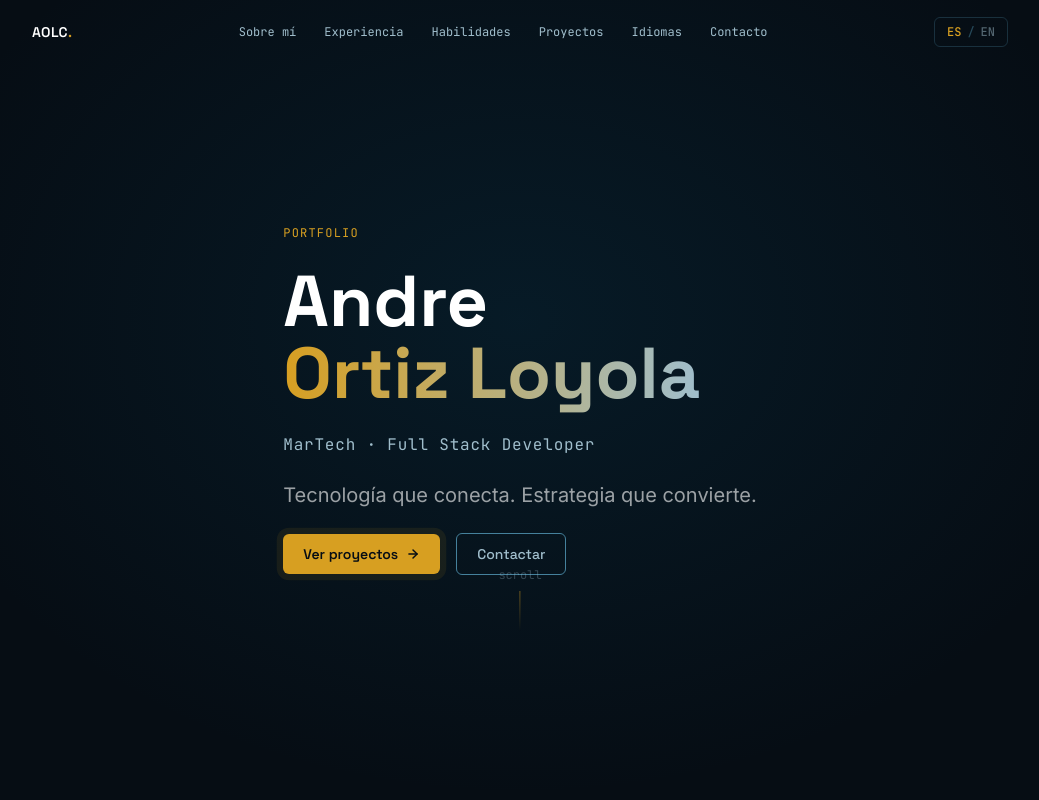
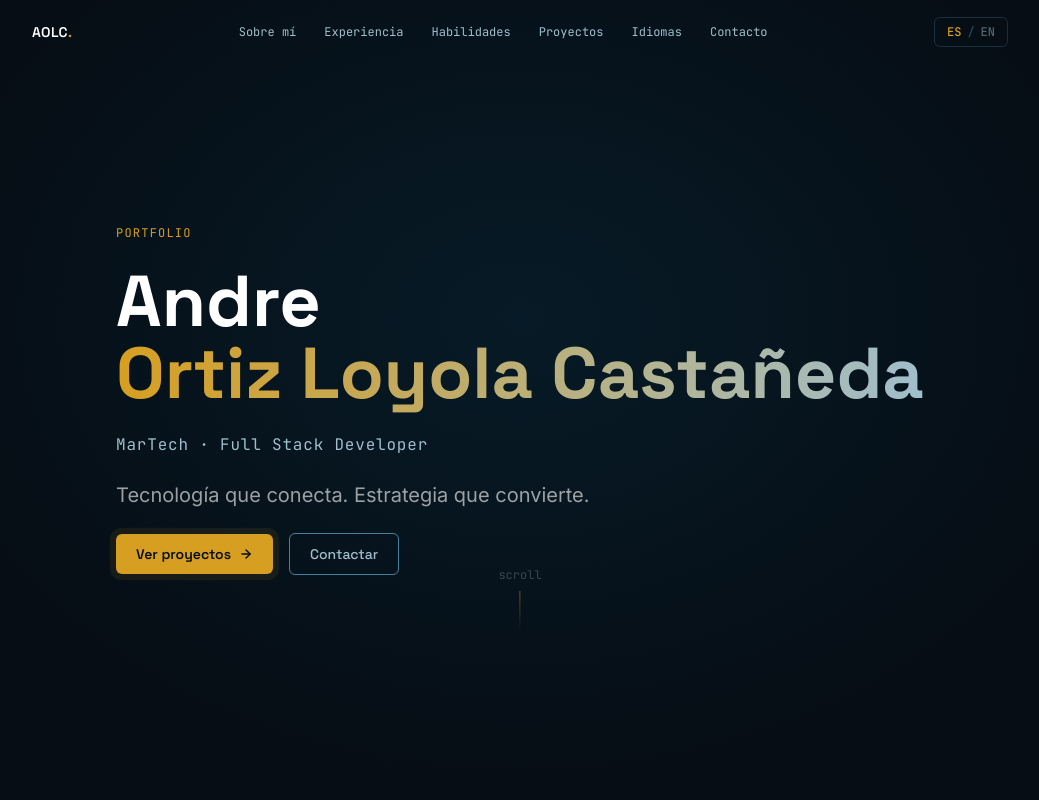
Before and after one commit to andreiito/portafolio, an Astro site: page / in a window 1280 px wide. Shown: the top 800 px of the page, without its empty margins (120-1159 px from the left). Built offline with nearby package versions, Linux system fonts and the light colour scheme; Astro itself is replaced by a stand-in of ours.

Commit message:
fix: agregar Castañeda al nombre en Hero

```diff
--- a/src/components/sections/Hero.astro
+++ b/src/components/sections/Hero.astro
@@ -27,7 +27,7 @@ const tr = t(lang);
     <!-- Name -->
     <h1 class="font-display text-5xl md:text-7xl font-bold text-white leading-none animate-fade-up" style="animation-delay: 0.1s; opacity: 0;">
       Andre<br />
-      <span class="text-gradient">Ortiz Loyola</span>
+      <span class="text-gradient">Ortiz Loyola Castañeda</span>
     </h1>
 
     <!-- Role -->
```
